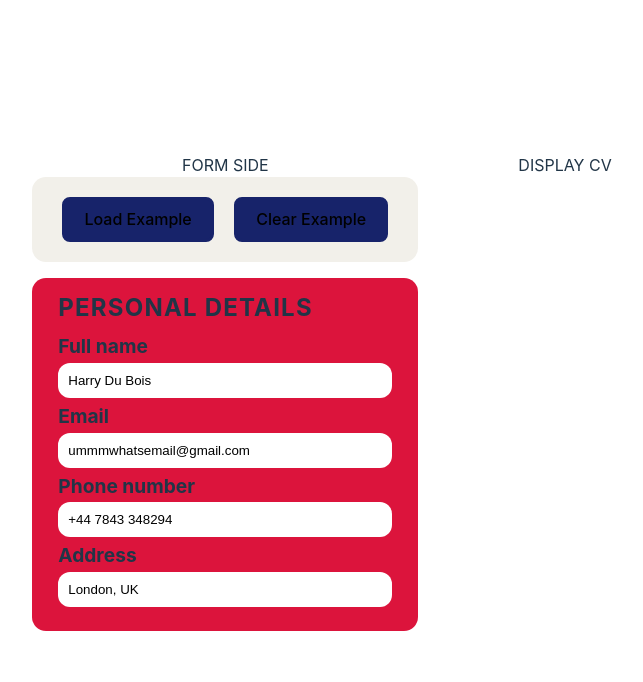
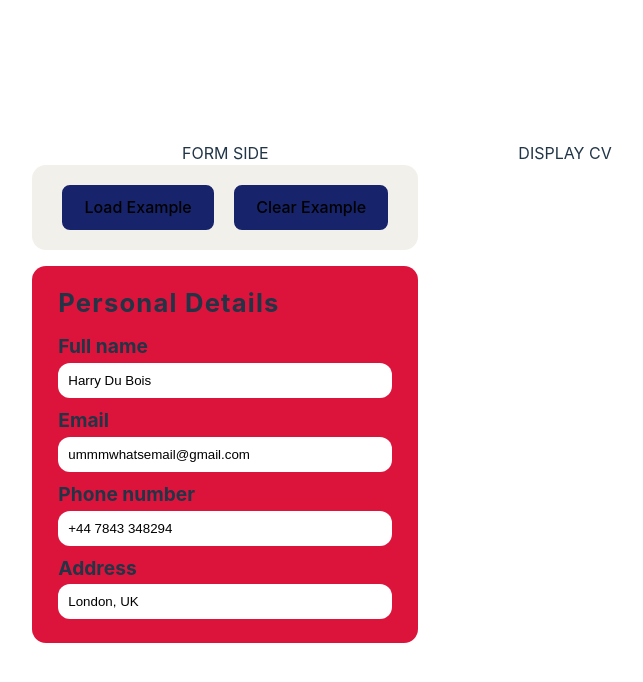
Before and after one commit to JHoldsworth23/cv-maker, a React (Vite) app: page / in a window 1280 px wide. Shown: the top 682 px of the page, without its empty margins (318-961 px from the left). Built offline with nearby package versions, Linux system fonts and the light colour scheme.

Commit message:
remove unnecessary properties for the form heading

```diff
--- a/src/styles/personal-form.css
+++ b/src/styles/personal-form.css
@@ -1,4 +1,8 @@
 .personal-form {
+    display: flex;
+    flex-direction: column;
+    justify-content: space-evenly;
+    align-items: flex-start;
     background-color: crimson;
     padding: 12px 26px 20px;
     border-radius: 14px;
@@ -6,9 +10,8 @@
 }
 
 .form-heading {
+    font-size: 1.6rem;
     text-align: start;
-    text-transform: uppercase;
     letter-spacing: 1.2px;
-    margin: 0;
-    margin-bottom: 6px;
+    margin: 6px 0;
 }
```
